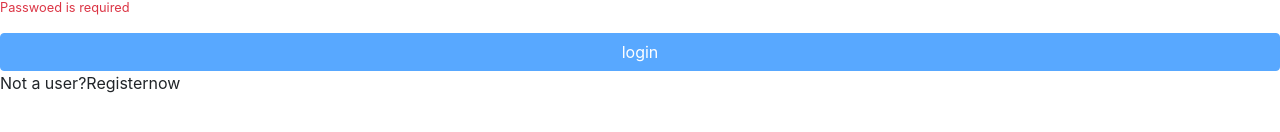
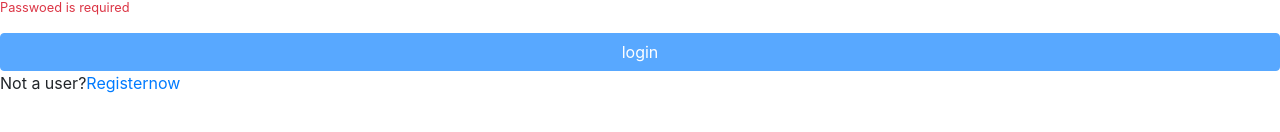
Before and after one commit to BrunnoRafa/alurapic, an Angular app: page / in a window 1280 px wide. Shown: the part 242-374 px from the top of the page. Built offline with nearby package versions, Linux system fonts and the light colour scheme.

Commit message:
incluindo novo componente

```diff
--- a/src/app/app.routing.module.ts
+++ b/src/app/app.routing.module.ts
@@ -7,12 +7,17 @@ import { NotFoundComponent } from './errors/not-found/not-found.component';
 import { PhotoListResolver } from './photos/photo-list/photo-list.resolver';
 import { SignInComponent } from './home/signin/signin.component';
 import { AuthGuard } from './core/auth/auth.guard';
+import { SignUpComponent } from './home/signup/signup.component';
 
 const routes: Routes = [
     {
         path: '',
         component: SignInComponent,
         canActivate: [AuthGuard]
+    },
+    {
+        path: 'signup',
+        component: SignUpComponent
     },
     {
         path: 'user/:userName',
--- a/src/app/home/signin/signin.component.html
+++ b/src/app/home/signin/signin.component.html
@@ -3,23 +3,28 @@
 <form [formGroup]="loginForm" class="form mt-4" (submit)="login()">
 
     <div class="form-group">
-        <input #userNameInput formControlName="userName" class="form-control" placeholder="user name" autofocus>
-        <ap-vmessage *ngIf="loginForm.get('userName').errors?.required" text="User name is required">
+        <input #userNameInput formControlName="userName" class="form-control"
+            placeholder="user name" autofocus>
+        <ap-vmessage *ngIf="loginForm.get('userName').errors?.required"
+            text="User name is required">
         </ap-vmessage>
     </div>
 
     <div class="form-group">
-        <input formControlName="password" type="password" class="form-control" placeholder="password">
-        <ap-vmessage *ngIf="loginForm.get('password').errors?.required" text="Passwoed is required">
+        <input formControlName="password" type="password" class="form-control"
+            placeholder="password">
+        <ap-vmessage *ngIf="loginForm.get('password').errors?.required"
+            text="Passwoed is required">
         </ap-vmessage>
     </div>
 
-    <button [disabled]="loginForm.invalid" type="submit" class="btn btn-primary btn-block">
+    <button [disabled]="loginForm.invalid" type="submit"
+        class="btn btn-primary btn-block">
         login
     </button>
 
 </form>
 
 <p>
-    Not a user?<a>Registernow</a>
+    Not a user?<a [routerLink]="['signup']">Registernow</a>
 </p>
```
Also changed, not shown: src/app/home/home.module.ts (+7 -2 lines).
